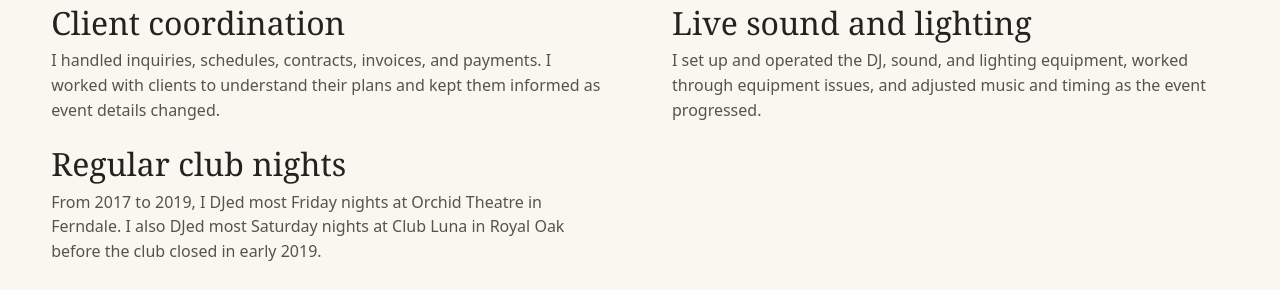
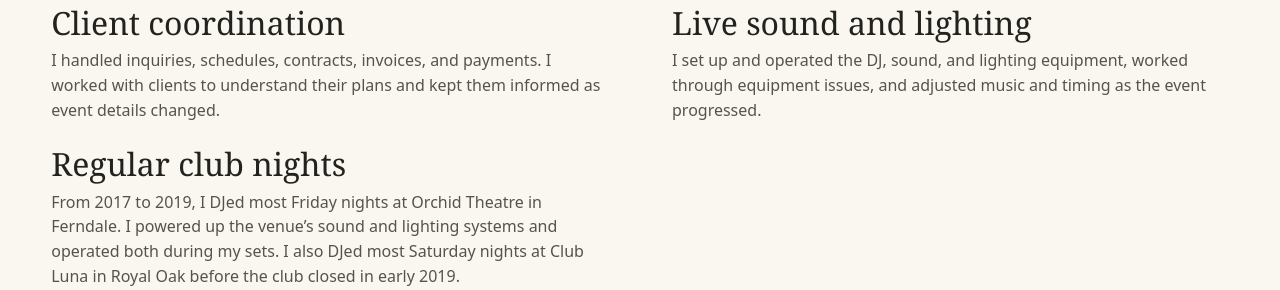
Before and after one commit to stephenjolleydigital/stephenjolleydigital.github.io, a plain HTML site: page michigan-sounds-good/index.html in a window 1280 px wide. Shown: the part 1321-1611 px from the top of the page. Drawn offline with Linux system fonts and the light colour scheme.

Commit message:
Describe live A/V work at Orchid Theatre

```diff
--- a/michigan-sounds-good/index.html
+++ b/michigan-sounds-good/index.html
@@ -40,7 +40,7 @@
         </section>
         <section id="club-nights">
           <h3>Regular club nights</h3>
-          <p>From 2017 to 2019, I DJed most Friday nights at Orchid Theatre in Ferndale. I also DJed most Saturday nights at Club Luna in Royal Oak before the club closed in early 2019.</p>
+          <p>From 2017 to 2019, I DJed most Friday nights at Orchid Theatre in Ferndale. I powered up the venue’s sound and lighting systems and operated both during my sets. I also DJed most Saturday nights at Club Luna in Royal Oak before the club closed in early 2019.</p>
         </section>
       </div>
       <div class="detail-grid dj-samples">
```
